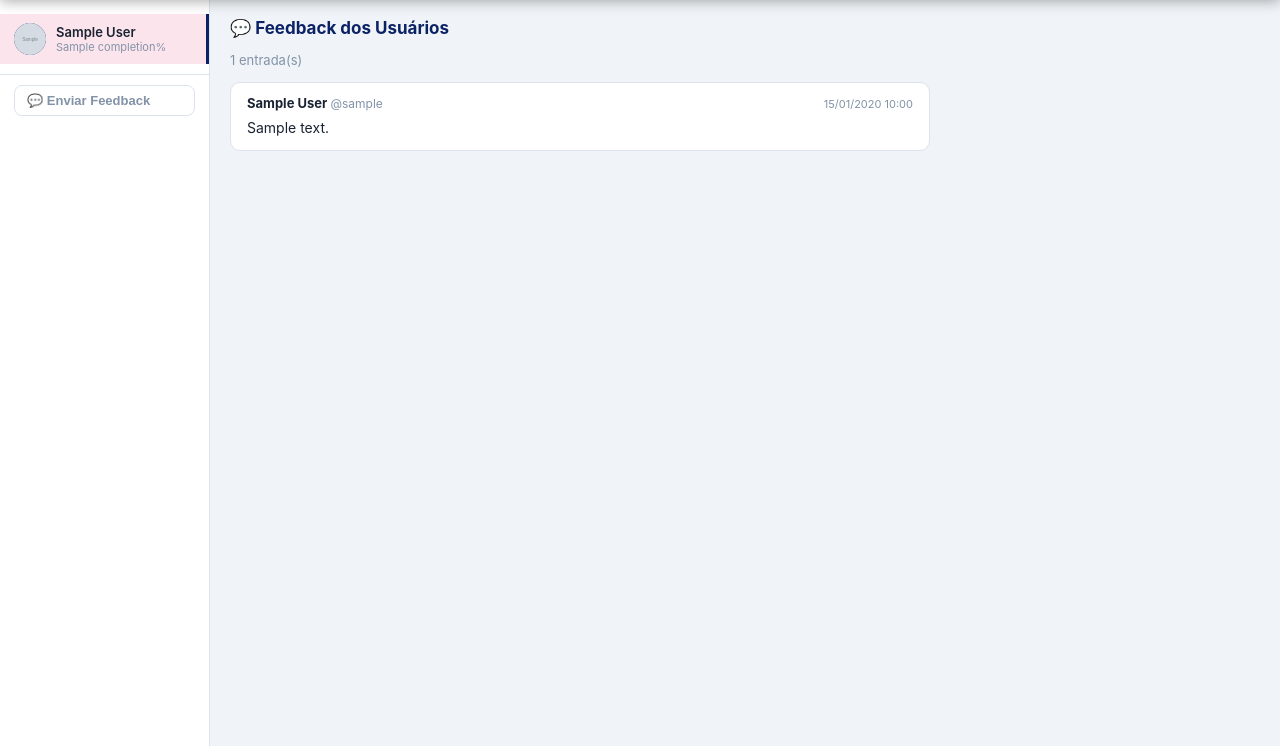
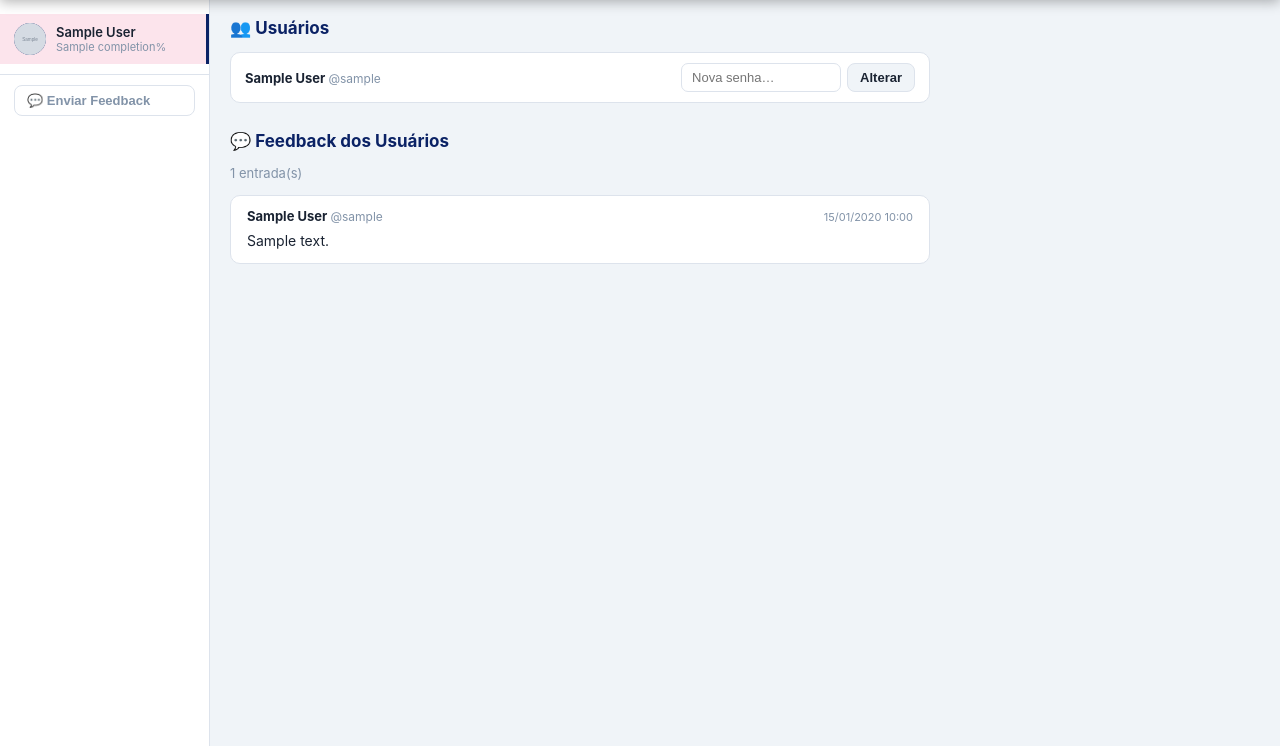
Before and after one commit to NicholasPWZ/wc-sticker-manager, a FastAPI app: template templates/admin_feedback.html in a window 1280 px wide. Shown: the part 54-800 px from the top of the page. Run offline with FastAPI, Linux system fonts and the light colour scheme; the template is opened without the code that fills it: most values are stand-ins (such as "Sample title", 1, 10 or a date in 2020); grey boxes marked "Sample" are stand-in pictures.

Commit message:
feat: add admin powers to update users passwords

```diff
--- a/routers/feedback_router.py
+++ b/routers/feedback_router.py
@@ -3,7 +3,7 @@ from fastapi.responses import HTMLResponse, JSONResponse, RedirectResponse
 from fastapi.templating import Jinja2Templates
 from sqlalchemy.orm import Session
 
-from auth import get_user_from_request
+from auth import get_user_from_request, hash_password
 from database import get_db
 from models import Feedback, User
 from routers.album_router import build_page_context
@@ -30,6 +30,26 @@ async def submit_feedback(request: Request, db: Session = Depends(get_db)):
     return JSONResponse({"ok": True})
 
 
+@router.post("/admin/set-password")
+async def admin_set_password(request: Request, db: Session = Depends(get_db)):
+    current_user = get_user_from_request(request, db)
+    if not current_user or current_user.username != ADMIN_USERNAME:
+        return JSONResponse({"error": "Forbidden"}, status_code=403)
+    body = await request.json()
+    user_id = int(body.get("user_id", 0))
+    new_password = body.get("password", "").strip()
+    if not new_password:
+        return JSONResponse({"error": "Senha vazia."}, status_code=400)
+    if len(new_password) < 4:
+        return JSONResponse({"error": "Senha muito curta (mín 4 caracteres)."}, status_code=400)
+    user = db.query(User).filter(User.id == user_id).first()
+    if not user:
+        return JSONResponse({"error": "Usuário não encontrado."}, status_code=404)
+    user.password_hash = hash_password(new_password)
+    db.commit()
+    return JSONResponse({"ok": True, "display_name": user.display_name})
+
+
 @router.get("/admin/feedback", response_class=HTMLResponse)
 async def admin_feedback(request: Request, db: Session = Depends(get_db)):
     current_user = get_user_from_request(request, db)
@@ -42,9 +62,11 @@ async def admin_feedback(request: Request, db: Session = Depends(get_db)):
         .order_by(Feedback.created_at.desc())
         .all()
     )
+    all_users = db.query(User).order_by(User.display_name).all()
     ctx = build_page_context(current_user, db)
     return templates.TemplateResponse(request, "admin_feedback.html", {
         **ctx,
         "feedbacks": feedbacks,
+        "all_users": all_users,
         "album_owner": current_user,
     })
--- a/static/style.css
+++ b/static/style.css
@@ -102,6 +102,13 @@ button, a { touch-action: manipulation; }
 .admin-link { color: var(--accent-dark); border-color: var(--accent); }
 .admin-link:hover { background: #e8f5e9; color: var(--accent-dark); }
 .admin-feedback-page { max-width: 700px; }
+.admin-users-list { display: flex; flex-direction: column; gap: 8px; margin-bottom: 10px; }
+.admin-user-row { display: flex; align-items: center; justify-content: space-between; gap: 12px; background: var(--card-bg); border: 1.5px solid var(--border); border-radius: var(--radius); padding: 10px 14px; flex-wrap: wrap; }
+.admin-user-name { font-size: 13px; font-weight: 700; }
+.admin-pw-form { display: flex; gap: 6px; align-items: center; }
+.admin-pw-input { padding: 6px 10px; border: 1.5px solid var(--border); border-radius: 7px; font-size: 13px; background: var(--input-bg); color: var(--text); outline: none; width: 160px; }
+.admin-pw-input:focus { border-color: var(--primary); }
+.admin-pw-btn { padding: 6px 12px; font-size: 13px; }
 .feedback-count { font-size: 13px; color: var(--text-muted); margin-bottom: 14px; }
 .feedback-entry-card { background: var(--card-bg); border: 1.5px solid var(--border); border-radius: var(--radius); padding: 12px 16px; margin-bottom: 10px; }
 .feedback-entry-header { display: flex; justify-content: space-between; align-items: baseline; gap: 8px; margin-bottom: 6px; flex-wrap: wrap; }
--- a/templates/admin_feedback.html
+++ b/templates/admin_feedback.html
@@ -1,10 +1,26 @@
 {% extends "base.html" %}
 
-{% block title %}Feedback — Admin{% endblock %}
+{% block title %}Admin{% endblock %}
 
 {% block content %}
 <div class="admin-feedback-page">
-    <h2 class="section-title">💬 Feedback dos Usuários</h2>
+
+    <!-- ── Users ── -->
+    <h2 class="section-title">👥 Usuários</h2>
+    <div class="admin-users-list">
+        {% for u in all_users %}
+        <div class="admin-user-row">
+            <span class="admin-user-name">{{ u.display_name }} <span class="feedback-entry-username">@{{ u.username }}</span></span>
+            <div class="admin-pw-form">
+                <input class="admin-pw-input" type="password" placeholder="Nova senha…" id="pw-{{ u.id }}" minlength="4">
+                <button class="btn-secondary admin-pw-btn" onclick="setPassword({{ u.id }}, '{{ u.display_name | e }}')">Alterar</button>
+            </div>
+        </div>
+        {% endfor %}
+    </div>
+
+    <!-- ── Feedback ── -->
+    <h2 class="section-title" style="margin-top:28px">💬 Feedback dos Usuários</h2>
     <p class="feedback-count">{{ feedbacks | length }} entrada(s)</p>
 
     {% if feedbacks %}
@@ -20,5 +36,29 @@
     {% else %}
     <p class="trades-empty">Nenhum feedback recebido ainda.</p>
     {% endif %}
+
 </div>
 {% endblock %}
+
+{% block scripts %}
+<script>
+function setPassword(userId, displayName) {
+    const input = document.getElementById(`pw-${userId}`);
+    const password = input.value.trim();
+    if (!password) { showToast('Digite a nova senha.'); return; }
+    if (password.length < 4) { showToast('Senha muito curta (mín 4 caracteres).'); return; }
+    fetch('/admin/set-password', {
+        method: 'POST',
+        headers: { 'Content-Type': 'application/json' },
+        body: JSON.stringify({ user_id: userId, password }),
+    })
+        .then(r => r.json())
+        .then(data => {
+            if (data.error) { showToast(data.error); return; }
+            input.value = '';
+            showToast(`Senha de ${displayName} alterada! ✔`);
+        })
+        .catch(() => showToast('Erro ao alterar senha.'));
+}
+</script>
+{% endblock %}
```
